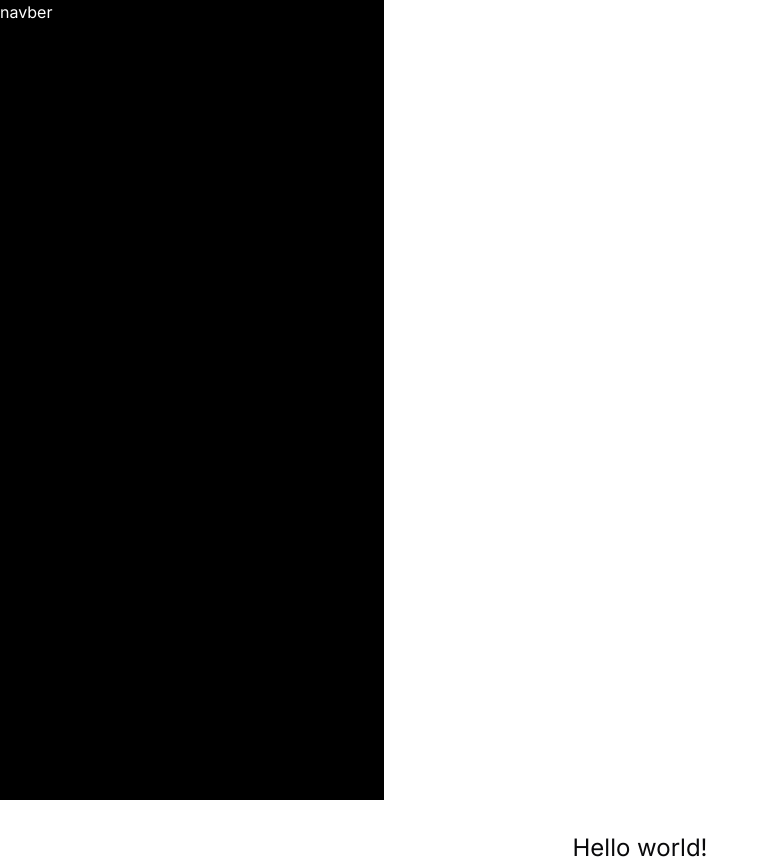
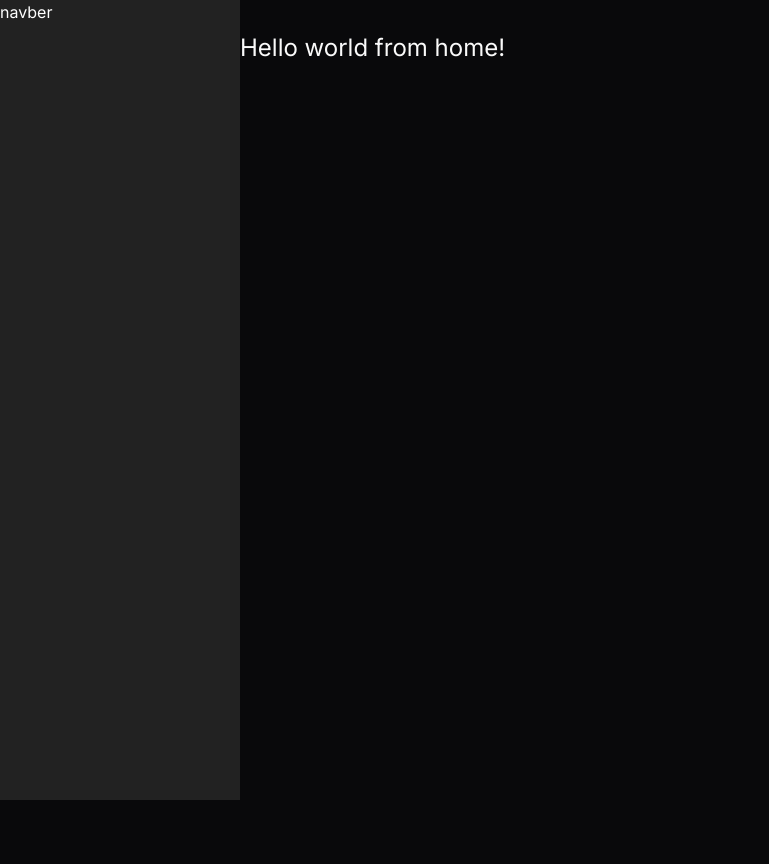
Before and after one commit to Rohit-MK2k/Portfolio, a Next.js app in the folder client/: page /home in a window 1280 px wide. Shown: the whole page, without its empty margins (0-769 px from the left). After the commit the page ends 800 px from the top, so only its background shows below. Built offline with nearby package versions, Linux system fonts and the light colour scheme.

Commit message:
shadcn dark theme

```diff
--- a/client/package.json
+++ b/client/package.json
@@ -14,6 +14,7 @@
     "clsx": "^2.1.1",
     "lucide-react": "^0.439.0",
     "next": "14.2.7",
+    "next-themes": "^0.3.0",
     "react": "^18",
     "react-dom": "^18",
     "tailwind-merge": "^2.5.2",
--- a/client/src/app/components/navber.tsx
+++ b/client/src/app/components/navber.tsx
@@ -1,7 +1,7 @@
 const navber = () => {
   return (
     <>
-      <div className="h-screen bg-black text-white max-w-[30%] min-w-60">
+      <div className="h-screen bg-[#222222] text-white max-w-[20%] min-w-60">
         navber
       </div>
     </>
--- a/client/src/app/home/page.tsx
+++ b/client/src/app/home/page.tsx
@@ -3,7 +3,7 @@ import Image from "next/image";
 export default function Home() {
   return (
     <>
-        <h1 className="text-2xl mt-8 text-center">Hello world!</h1>
+        <h1 className="text-2xl mt-8 text-center">Hello world from home!</h1>
     </>
   );
 }
--- a/client/src/app/layout.tsx
+++ b/client/src/app/layout.tsx
@@ -1,6 +1,8 @@
 import type { Metadata } from "next";
 import { Inter } from "next/font/google";
 import Navber from "@/app/components/navber"
+import { ThemeProvider } from "next-themes"
+import { type ThemeProviderProps } from "next-themes/dist/types"
 import "./globals.css";
 
 const inter = Inter({ subsets: ["latin"] });
@@ -18,8 +20,20 @@ export default function RootLayout({
   return (
     <html lang="en">
       <body className={inter.className}>
-        <Navber/>
-        {children}
+        <ThemeProvider
+          attribute="class"
+          defaultTheme="dark"
+          enableSystem
+          disableTransitionOnChange
+        >
+
+          <div className="flex flex-row">
+            <Navber/>
+            <div className="">
+              {children}
+            </div>
+          </div>
+        </ThemeProvider>
       </body>
     </html>
   );
```
Also changed, not shown: 1 other file (tests, documents, lock files or other folders).
